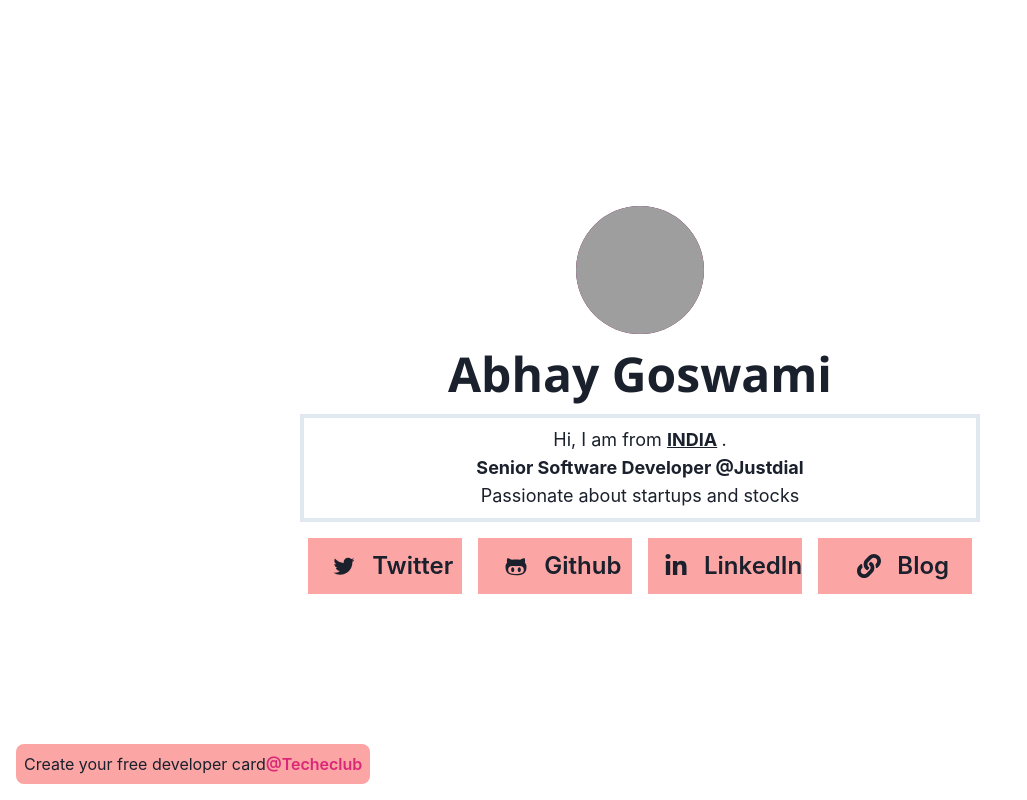
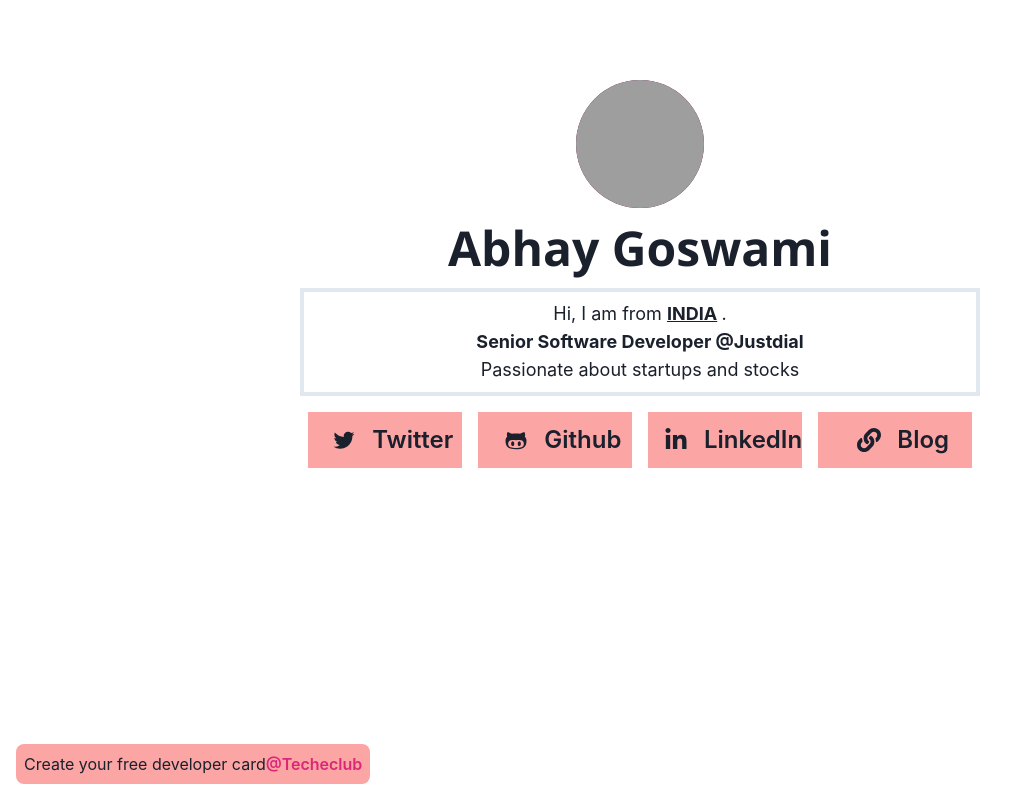
Before and after one commit to abhay676/devcard, a React (Create React App) app: page / in a window 1280 px wide. Shown: the whole page, without its empty margins (0-1027 px from the left). Built offline with nearby package versions, Linux system fonts and the light colour scheme; grey boxes are pictures that could not be loaded.

Commit message:
add margin at top

```diff
--- a/src/App.tsx
+++ b/src/App.tsx
@@ -7,8 +7,8 @@
 
 function App() {
   return (
-    <div className="h-full md:h-screen">
-      <div className="flex h-full md:h-screen justify-center items-center">
+    <div className="h-full md:h-full md:mt-20 mt-20">
+      <div className="flex h-full md:h-full md:mt-20 justify-center items-center">
         <div>
           <User
             name="Abhay Goswami"
```
